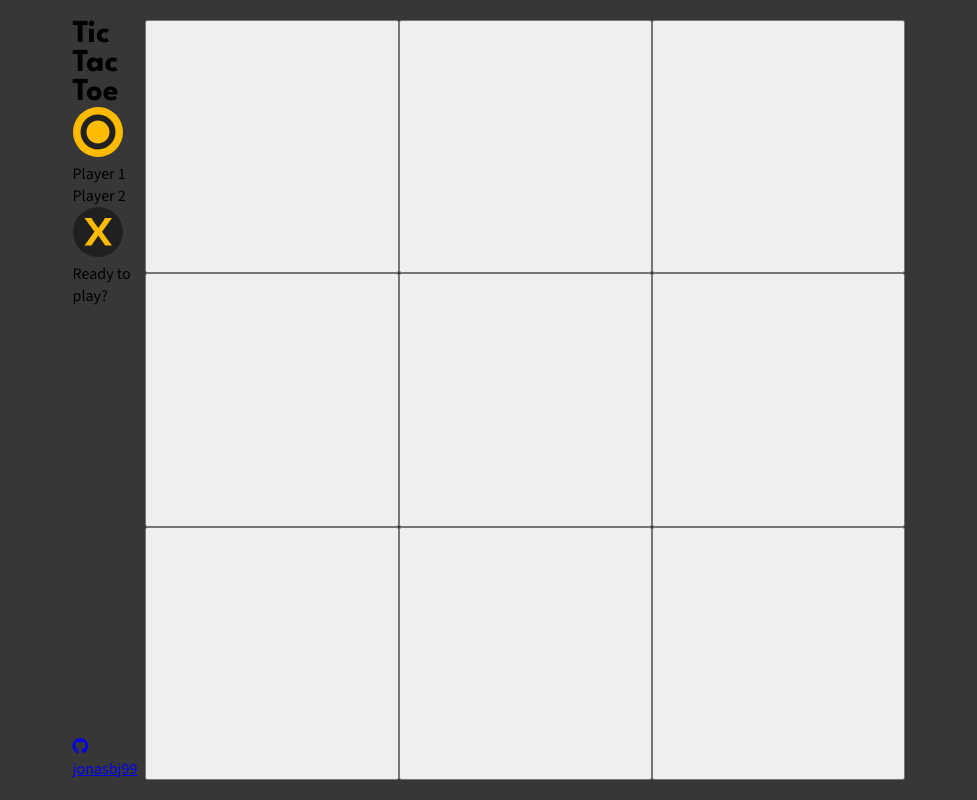
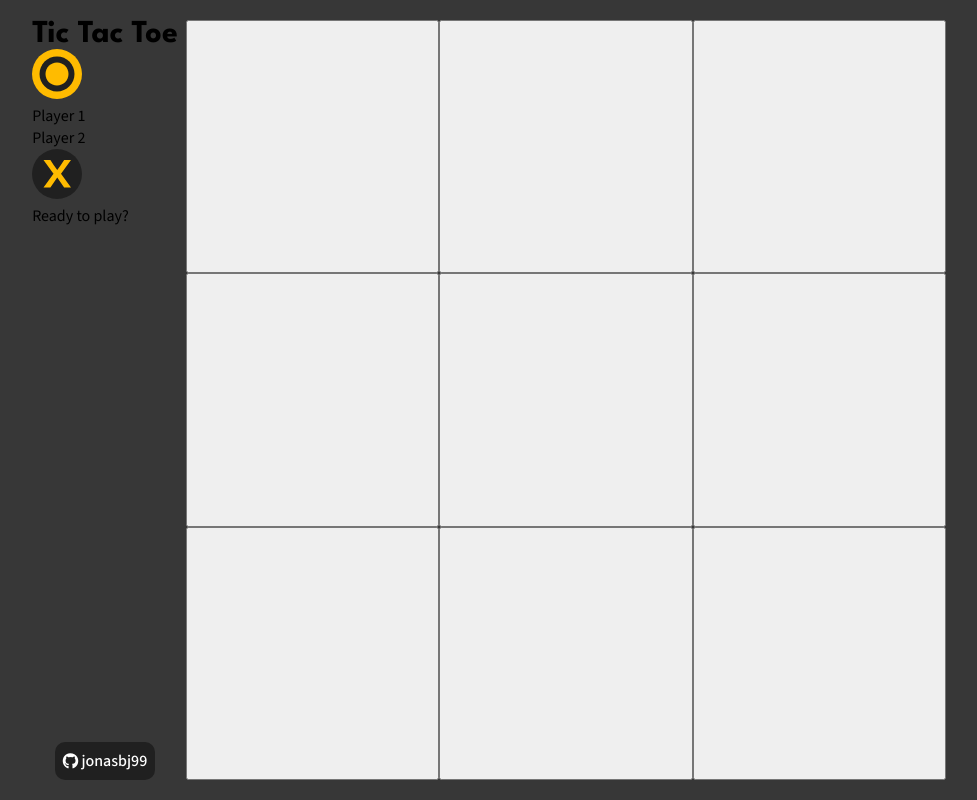
Before and after one commit to jonasbj99/odin-tic-tac-toe, a plain HTML site: page index.html in a window 1280 px wide. Shown: the whole page, without its empty margins (151-1128 px from the left). Drawn offline with Linux system fonts and the light colour scheme.

Commit message:
Add contact link styling

```diff
--- a/css/styles.css
+++ b/css/styles.css
@@ -110,6 +110,15 @@ button {
 }
 
 .contact-link {
+  display: flex;
+  align-items: center;
+  gap: 0.2rem;
+  text-decoration: none;
+  font-weight: 500;
+  padding: 0.5rem;
+  border-radius: 10px;
+  color: var(--main-col);
+  background-color: var(--text-col);
 }
 
 /* Landscape Viewport */
@@ -119,7 +128,7 @@ button {
     grid-template-areas:
       "header board"
       "footer board";
-    grid-template-columns: min-content 1fr;
+    grid-template-columns: max-content 1fr;
     grid-template-rows: 1fr max-content;
   }
 
```
